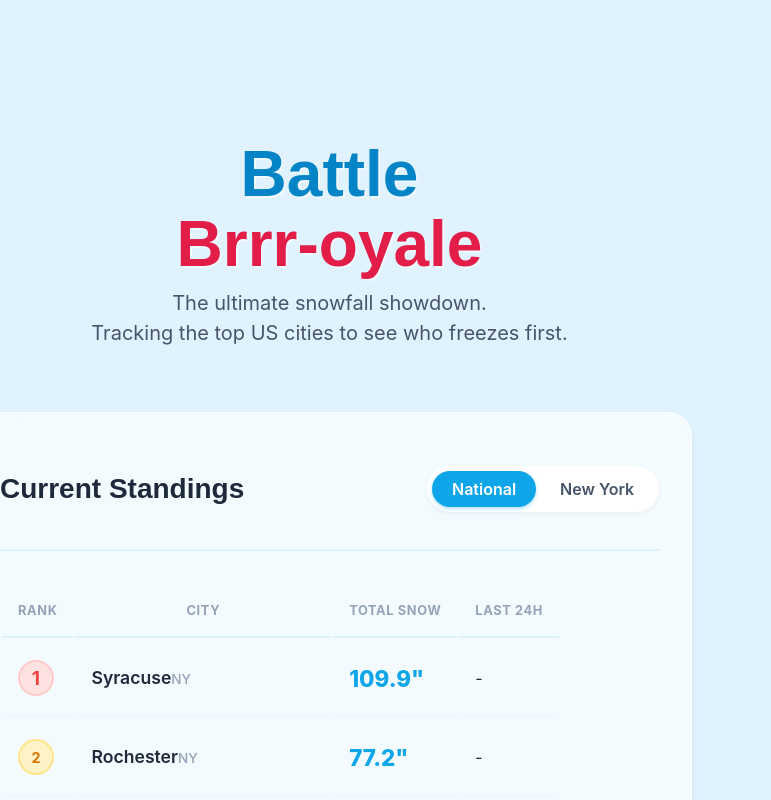
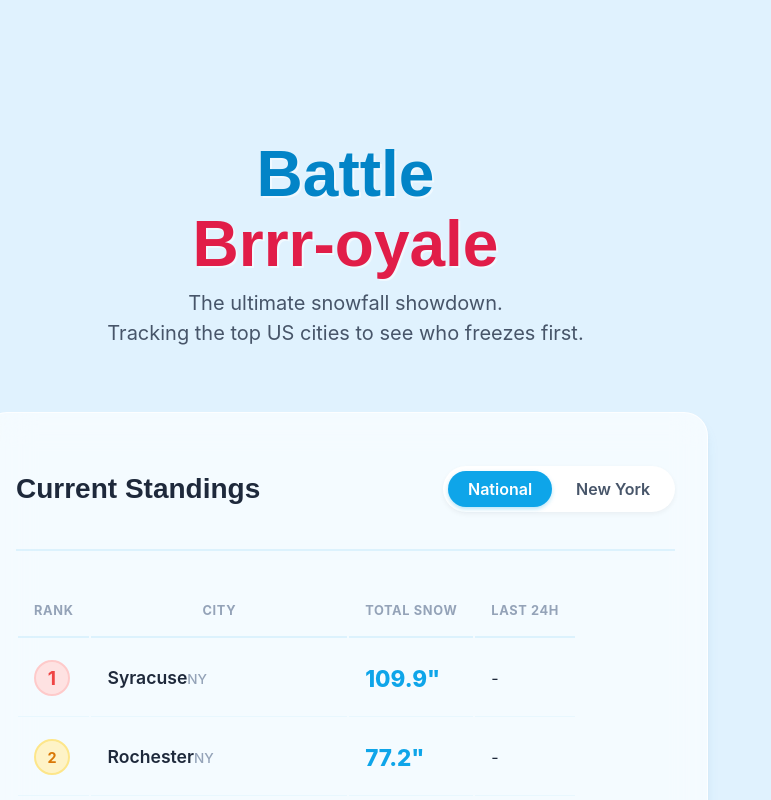
Before and after one commit to mathursunit/brrroyale, a React (Vite) app: page / in a window 1280 px wide. Shown: the top 800 px of the page, without its empty margins (0-771 px from the left). Built offline with nearby package versions, Linux system fonts and the light colour scheme.

Commit message:
UI: Force center alignment and fix table layout

```diff
--- a/src/styles/index.css
+++ b/src/styles/index.css
@@ -130,6 +130,7 @@ body {
 /* -- Layout -- */
 .app-container {
     min-height: 100vh;
+    width: 100%;
     display: flex;
     flex-direction: column;
     align-items: center;
@@ -140,7 +141,7 @@ body {
 .main-content {
     width: 100%;
     max-width: 900px;
-    /* Tighter container for centering focus */
+    margin: 0 auto;
     padding: 2rem 1rem;
     display: flex;
     flex-direction: column;
@@ -154,6 +155,7 @@ body {
 .hero {
     padding: 4rem 1rem 2rem;
     text-align: center;
+    width: 100%;
 }
 
 .hero-title {
```
